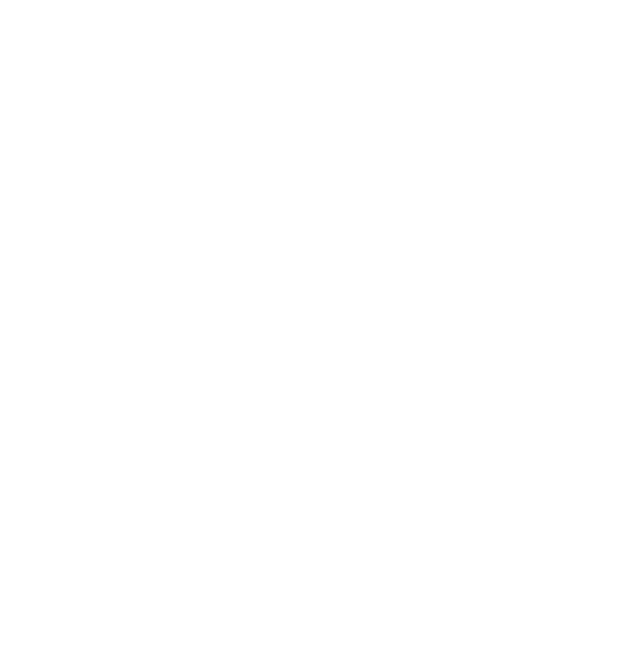
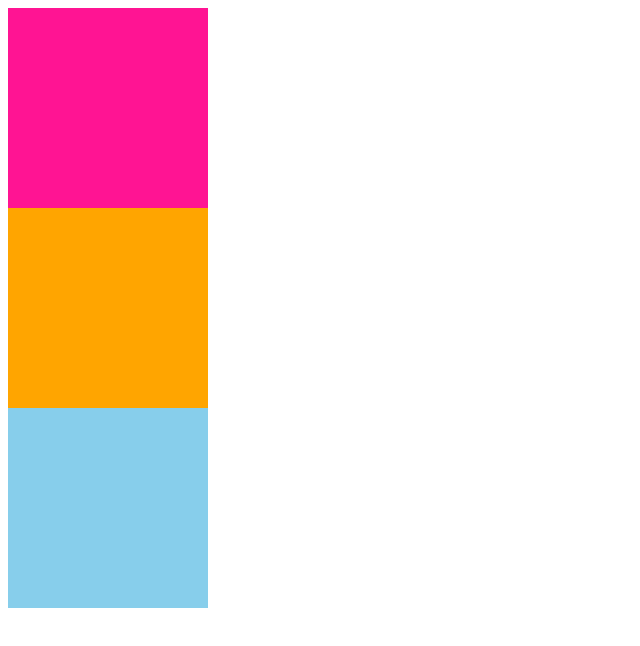
Before and after one commit to peytonvecchi/css-box-model, a plain HTML site: page index.html in a window 1280 px wide. Shown: the whole page, without its empty margins (0-640 px from the left). Drawn offline with Linux system fonts and the light colour scheme.

Commit message:
Complete TODO 2 and 3

```diff
--- a/index.html
+++ b/index.html
@@ -6,19 +6,35 @@
   <title>CSS Box Model</title>
   <style>
     /* Write your CSS code here */
+    div{
+      height: 200px;
+      width: 200px;
+    }
+
+    #one {
+      background-color: deeppink;
+    }
+
+    #two {
+      background-color: orange;
+    }
+
+    #three {
+      background-color: skyblue;
+    }
 
   </style>
 </head>
 
 <body>
 
-<div></div>
-<div></div>
-<div></div>
+<div id="one"></div>
+<div id="two"></div>
+<div id="three"></div>
   <!-- TODOs:
 1. Create 3 Boxes using the div element. done
-2. Set their sizes to 200px heigh by 200px wide.
-3. Set different background colors for each of the boxes (I used cadetblue, gold and indianred).
+2. Set their sizes to 200px heigh by 200px wide. done
+3. Set different background colors for each of the boxes (I used cadetblue, gold and indianred). done
 4. Add a paragraph <p> element into the first div and add the following words:
     Lorem ipsum dolor sit amet, consectetur adipiscing elit. Aliquam at sapien porttitor urna elementum lacinia. In
     id magna pulvinar, ultricies lorem id, vehicula elit. Aliquam eu luctus nisl, vitae pellentesque magna. Phasellus
```
